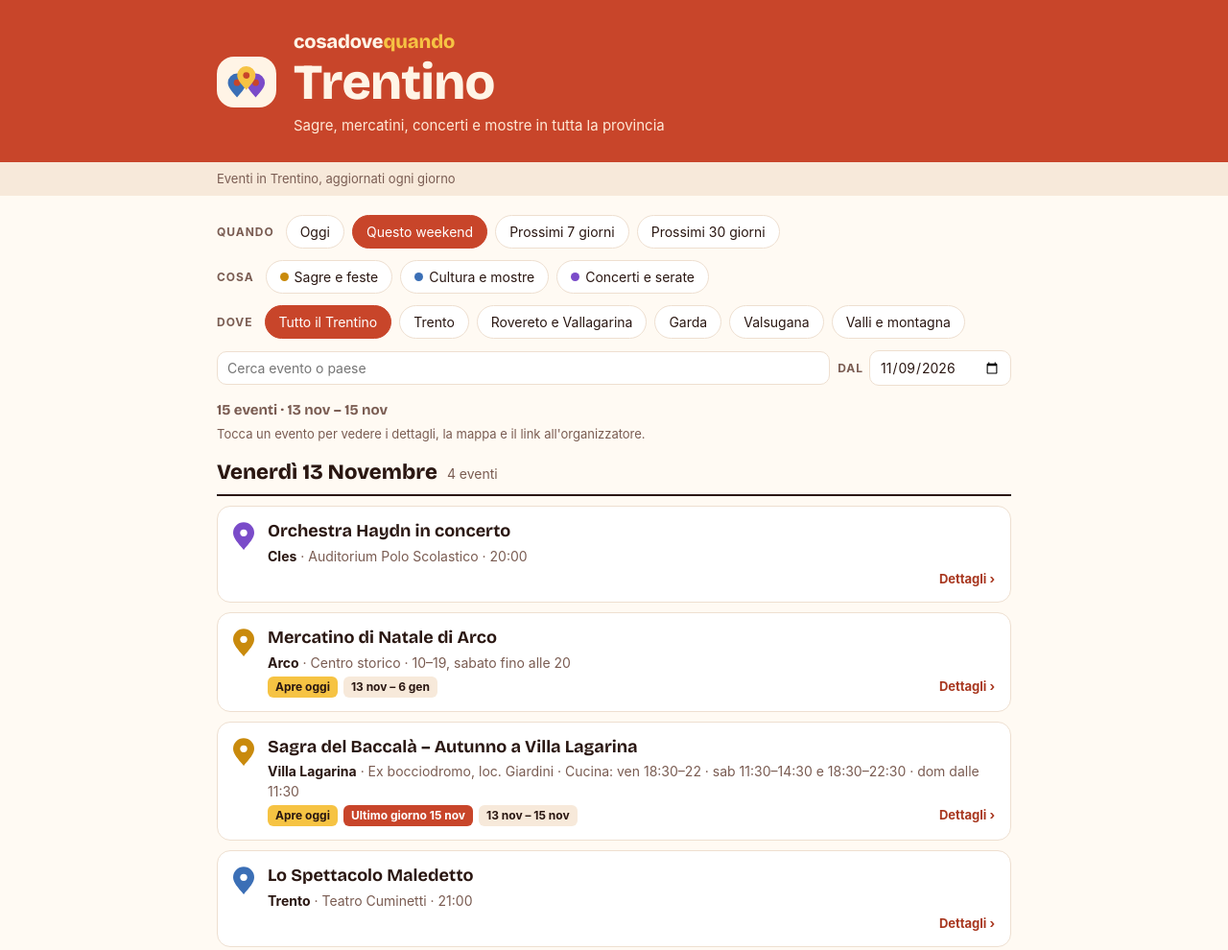
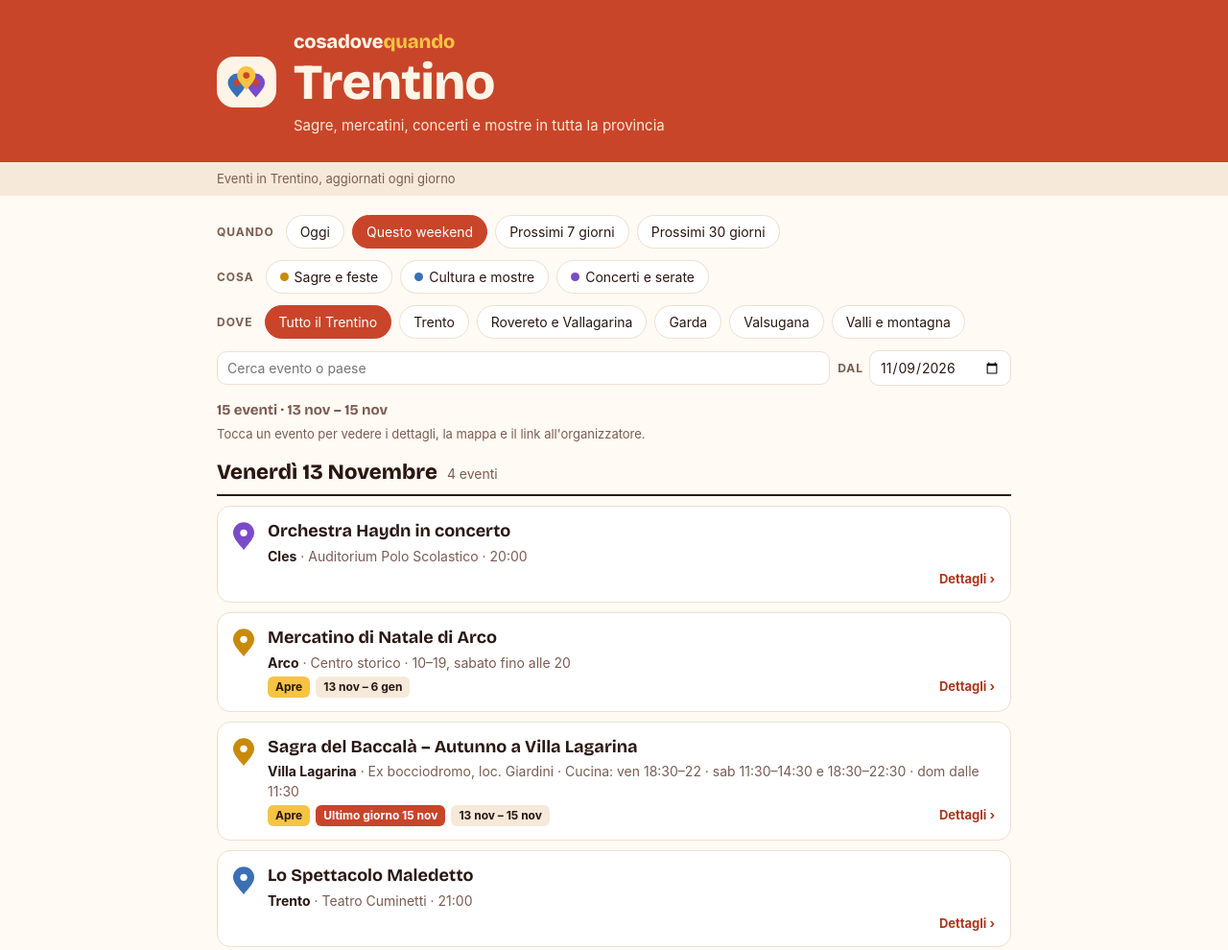
Before and after one commit to maurizioparis74-coder/cosadovequando, a plain HTML site: page trentino/index.html in a window 1280 px wide. Shown: the top 990 px of the page at 96% size. Drawn offline with Linux system fonts and the light colour scheme; no server answers.

Commit message:
Etichetta «Apre» invece di «Apre oggi» per i giorni futuri
Co-Authored-By: Claude Opus 5.5 <noreply@anthropic.com>
Claude-Session: https://claude.ai/code/session_019DQ5NwS5y9RBu7kXP5HECQ

```diff
--- a/trentino/index.html
+++ b/trentino/index.html
@@ -286,7 +286,7 @@ function card(e,from,to,day){
   const i = shown.push(e)-1;
   const multi = +e.s!==+e.e;
   const badges=[];
-  if(multi && day && +e.s===+day) badges.push('<span class="badge apre">Apre oggi</span>');
+  if(multi && day && +e.s===+day) badges.push('<span class="badge apre">'+(+day===+today?'Apre oggi':'Apre')+'</span>');
   if(multi && e.e>=from && e.e<=to && +e.s!==+e.e) badges.push('<span class="badge ultimi">Ultimo giorno '+fmtB.format(e.e)+'</span>');
   if(multi) badges.push('<span class="badge">'+fmtB.format(e.s)+' – '+fmtB.format(e.e)+'</span>');
   if(e.cf) badges.push('<span class="badge conf">Da confermare</span>');
```
